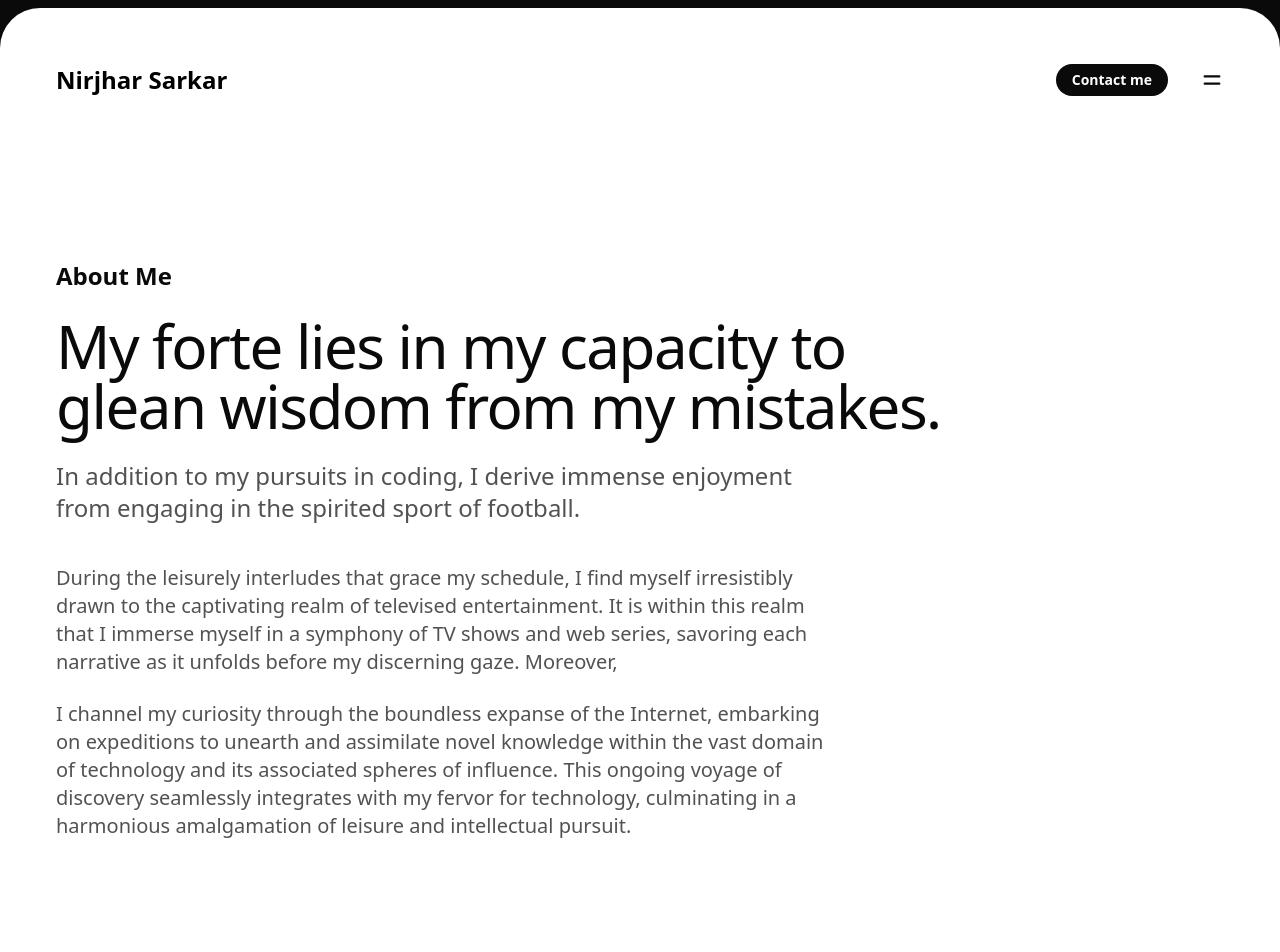
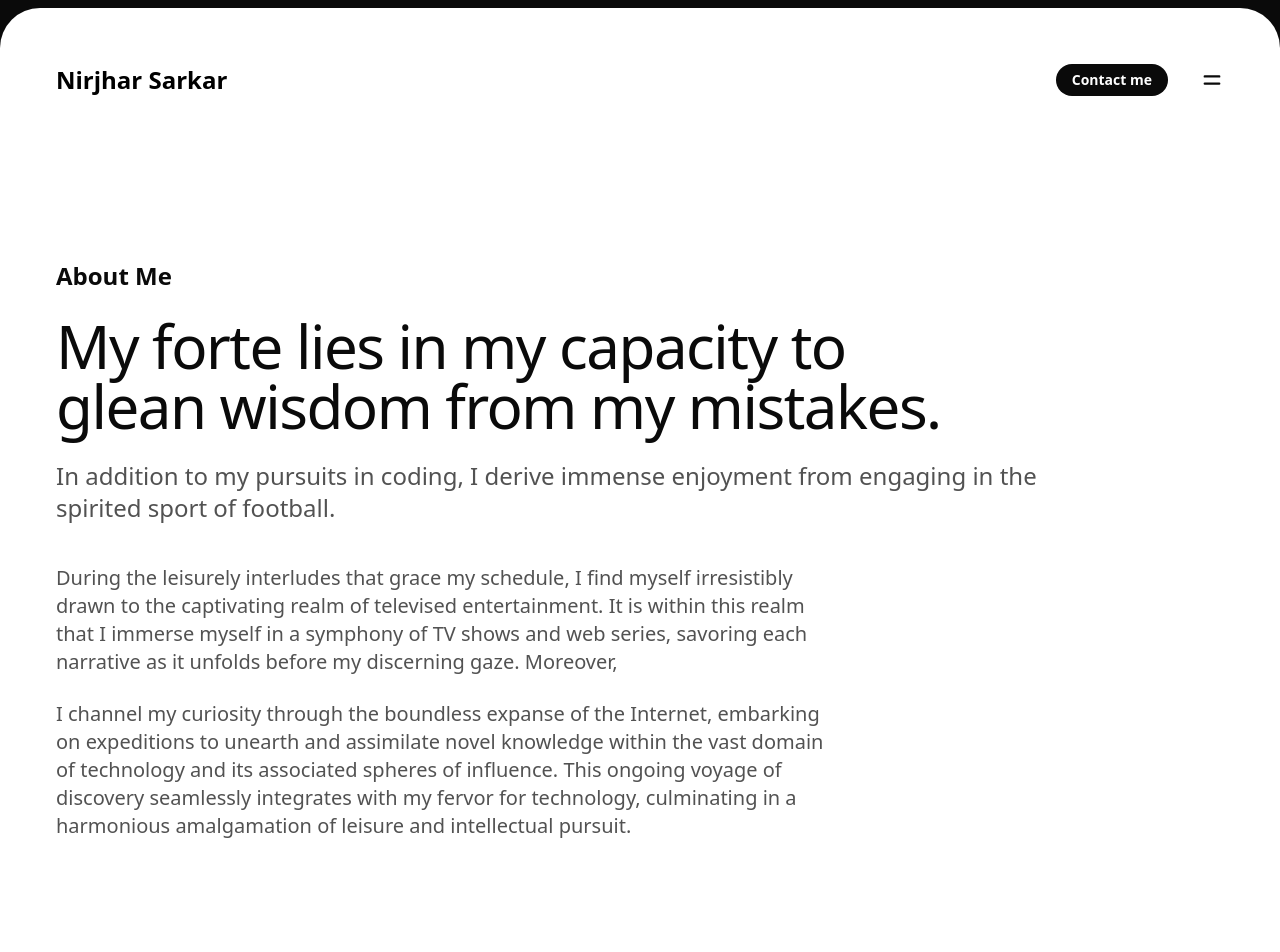
Before and after one commit to Taki7980/MyPortfolioWebSite, a Next.js app: page /about in a window 1280 px wide. Shown: the top 952 px of the page. Built offline with nearby package versions, Linux system fonts and the light colour scheme.

Commit message:
customaized the /work page and changed some css values in PageIntro

```diff
--- a/app/work/page.jsx
+++ b/app/work/page.jsx
@@ -1,6 +1,10 @@
 import Container from "@/components/Container";
 import PageIntro from "@/components/PageIntro";
 import React from "react";
+import P1 from "../../public/p1.png";
+
+import Projects from "@/components/Projects";
+import ProjectsData from "@/constants/ProjectsData";
 
 const WorkPage = () => {
 	return (
@@ -9,11 +13,18 @@ const WorkPage = () => {
 				eyebrow="Works that i have done"
 				title="Proven solutions for real-world problems."
 			>
+				<div className="flex flex-col items-center justify-center gap-10">
 					<p>
-          while learning new Teches i created some projects and tried to play with the new things provided by the tech
+						while learning new Teches i created some projects and
+						tried to play with the new things provided by the tech
 					</p>
+					<div className="w-full grid grid-cols-1 md:grid-cols-2 lg:grid-cols-2 gap-6 lg:gap-10 mt-10 lg:mt-20 px-6 lg:px-0">
+						{ProjectsData.map((data, index) => (
+							<Projects key={index} {...data} />
+						))}
+					</div>
+				</div>
 			</PageIntro>
-
 		</Container>
 	);
 };
--- a/components/PageIntro.jsx
+++ b/components/PageIntro.jsx
@@ -24,7 +24,7 @@ const PageIntro = ({ eyebrow, title, children, centered = false }) => {
         </h1>
         <div
           className={clsx(
-            "mt-6 max-w-3xl text-xl md:text-2xl text-neutral-600",
+            "mt-6 max-w-5xl text-xl md:text-2xl text-neutral-600",
             centered && "mx-auto"
           )}
         >
```
Lines whose indentation alone changed are shown as unchanged.
